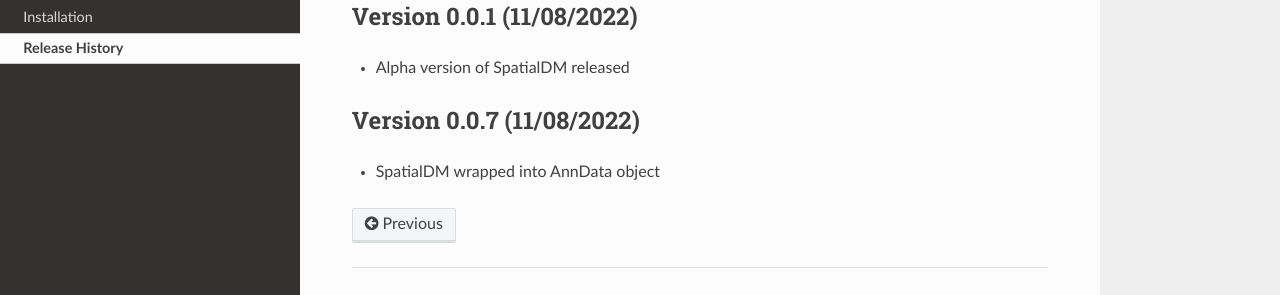
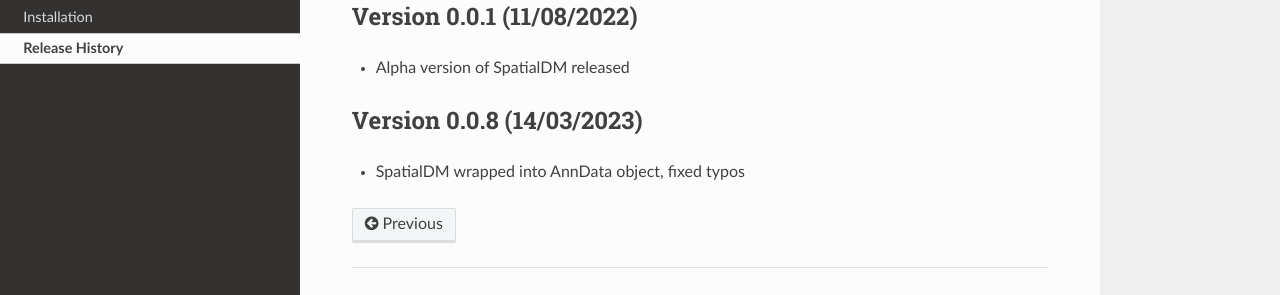
Before and after one commit to StatBiomed/SpatialDM, a Sphinx documentation site: the page built from docs/release.rst, in a window 1280 px wide. Shown: the part 160-455 px from the top of the page. Built offline with Sphinx 7.4.7 and the Read the Docs theme 2.0.0, drawn with Linux system fonts in a browser that asks for light colours; pages that are not in the unit, such as notebooks, are missing from menus.

Commit message:
version 0.0.8

```diff
--- a/docs/release.rst
+++ b/docs/release.rst
@@ -6,7 +6,7 @@
 
 - Alpha version of SpatialDM released
 
-Version 0.0.7 (11/08/2022)
+Version 0.0.8 (14/03/2023)
 --------------------------
 
-- SpatialDM wrapped into AnnData object
+- SpatialDM wrapped into AnnData object, fixed typos
--- a/setup.py
+++ b/setup.py
@@ -27,7 +27,8 @@
     'scanpy',
     'pandas',
     'sklearn',
-    'seaborn'
+    'seaborn',
+    'holoviews'
     ]
 
 setup(
```
